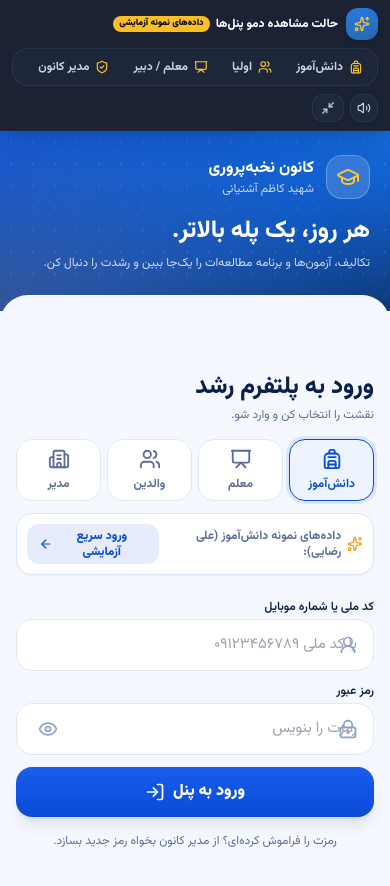
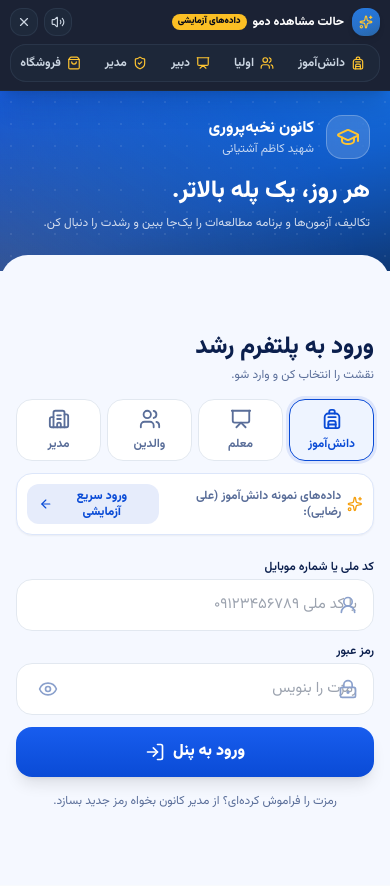
Before and after one commit to danyal1074/roshd, a Vue app in the folder frontend/: page / in a window 390 px wide. Shown: the top 886 px of the page. Built offline with nearby package versions, Linux system fonts and the light colour scheme; no server answers.

Commit message:
feat(mobile): optimize mobile demo bar, deduplicate admin dock, and enhance responsiveness

```diff
--- a/frontend/index.html
+++ b/frontend/index.html
@@ -41,7 +41,7 @@
       --ok: #10B981;
       --late: #EF4444;
     }
-    html { -webkit-tap-highlight-color: transparent; scroll-behavior: smooth; }
+    html { -webkit-tap-highlight-color: transparent; scroll-behavior: smooth; overflow-x: hidden; width: 100%; }
     body {
       font-family: 'Vazirmatn', -apple-system, BlinkMacSystemFont, 'Segoe UI', Roboto, sans-serif;
       font-size: 15px;
@@ -50,6 +50,8 @@
       color: var(--ink);
       margin: 0;
       padding: 0;
+      overflow-x: hidden;
+      width: 100%;
       -webkit-font-smoothing: antialiased;
       -moz-osx-font-smoothing: grayscale;
     }
--- a/frontend/src/App.vue
+++ b/frontend/src/App.vue
@@ -11,73 +11,92 @@
     <!-- Top Demo Presentation Control Bar (Collapsible) -->
     <header
       v-if="demoBarOpen"
-      class="no-print w-full bg-slate-900/95 backdrop-blur-md border-b border-slate-800 text-white px-3 sm:px-4 py-2 sticky top-0 z-50 shadow-xl transition-all"
+      class="no-print w-full bg-slate-900/95 backdrop-blur-md border-b border-slate-800 text-white px-2.5 sm:px-4 py-2 sticky top-0 z-50 shadow-xl transition-all overflow-hidden"
     >
-      <div class="max-w-7xl mx-auto flex flex-wrap items-center justify-between gap-2">
+      <div class="max-w-7xl mx-auto flex flex-col sm:flex-row sm:items-center justify-between gap-2">
         <!-- Brand & Mode Title -->
-        <div class="flex items-center gap-2 sm:gap-3">
-          <div class="w-8 h-8 rounded-xl brand-bg flex items-center justify-center text-sun shadow-md shrink-0">
-            <i data-lucide="sparkles" class="w-4 h-4"></i>
+        <div class="flex items-center justify-between w-full sm:w-auto">
+          <div class="flex items-center gap-2">
+            <div class="w-7 h-7 sm:w-8 sm:h-8 rounded-xl brand-bg flex items-center justify-center text-sun shadow-md shrink-0">
+              <i data-lucide="sparkles" class="w-3.5 h-3.5 sm:w-4 sm:h-4"></i>
+            </div>
+            <div class="leading-tight">
+              <div class="flex items-center gap-1.5">
+                <span class="font-extrabold text-xs sm:text-sm text-white">حالت مشاهده دمو</span>
+                <span class="inline-flex items-center px-1.5 py-0.5 rounded-full text-[9px] font-black bg-amber-400 text-slate-950">
+                  داده‌های آزمایشی
+                </span>
+              </div>
+            </div>
           </div>
-          <div class="leading-tight">
-            <div class="flex items-center gap-1.5">
-              <span class="font-extrabold text-xs sm:text-sm text-white">حالت مشاهده دمو پنل‌ها</span>
-              <span class="inline-flex items-center px-1.5 py-0.5 rounded-full text-[9px] font-black bg-amber-400 text-slate-950">
-                داده‌های نمونه آزمایشی
-              </span>
-            </div>
-            <span class="text-[10px] text-slate-400 hidden sm:inline">بررسی و تست لحظه‌ای تمام بخش‌های سامانه رشد</span>
+
+          <!-- Controls: Sound Toggle & Minimize for mobile -->
+          <div class="flex items-center gap-1.5 sm:hidden">
+            <button
+              @click="handleToggleSound"
+              class="p-1.5 rounded-xl bg-slate-800 hover:bg-slate-700 text-slate-300 hover:text-white border border-slate-700/60 transition-all text-xs cursor-pointer"
+              :title="soundActive ? 'قطع صدا' : 'فعال‌سازی افکت صدا'"
+            >
+              <i :data-lucide="soundActive ? 'volume-2' : 'volume-x'" class="w-3.5 h-3.5"></i>
+            </button>
+            <button
+              @click="demoBarOpen = false"
+              class="p-1.5 rounded-xl bg-slate-800 hover:bg-slate-700 text-slate-300 hover:text-white border border-slate-700/60 transition-all text-xs font-bold cursor-pointer"
+              title="بستن نوار"
+            >
+              <i data-lucide="x" class="w-3.5 h-3.5"></i>
+            </button>
           </div>
         </div>
 
         <!-- Role Switcher Buttons -->
-        <div class="flex items-center gap-1 bg-slate-800/90 p-1 rounded-2xl border border-slate-700/60 text-xs font-bold overflow-x-auto no-scrollbar">
+        <div class="w-full sm:w-auto max-w-full flex items-center gap-1 bg-slate-800/90 p-1 rounded-2xl border border-slate-700/60 text-xs font-bold overflow-x-auto no-scrollbar">
           <button
             @click="switchDemoView('student')"
-            :class="['px-2.5 py-1.5 rounded-xl transition-all flex items-center gap-1.5 text-xs whitespace-nowrap cursor-pointer', currentView === 'student' ? 'bg-royal text-white shadow-md' : 'text-slate-300 hover:text-white hover:bg-slate-700/50']"
+            :class="['px-2.5 py-1.5 rounded-xl transition-all flex items-center gap-1.5 text-xs whitespace-nowrap cursor-pointer shrink-0', currentView === 'student' ? 'bg-royal text-white shadow-md' : 'text-slate-300 hover:text-white hover:bg-slate-700/50']"
           >
             <i data-lucide="backpack" class="w-3.5 h-3.5 text-sun"></i>
             <span>دانش‌آموز</span>
           </button>
           <button
             @click="switchDemoView('parent')"
-            :class="['px-2.5 py-1.5 rounded-xl transition-all flex items-center gap-1.5 text-xs whitespace-nowrap cursor-pointer', currentView === 'parent' ? 'bg-royal text-white shadow-md' : 'text-slate-300 hover:text-white hover:bg-slate-700/50']"
+            :class="['px-2.5 py-1.5 rounded-xl transition-all flex items-center gap-1.5 text-xs whitespace-nowrap cursor-pointer shrink-0', currentView === 'parent' ? 'bg-royal text-white shadow-md' : 'text-slate-300 hover:text-white hover:bg-slate-700/50']"
           >
             <i data-lucide="users" class="w-3.5 h-3.5 text-sun"></i>
             <span>اولیا</span>
           </button>
           <button
             @click="switchDemoView('teacher')"
-            :class="['px-2.5 py-1.5 rounded-xl transition-all flex items-center gap-1.5 text-xs whitespace-nowrap cursor-pointer', currentView === 'teacher' ? 'bg-royal text-white shadow-md' : 'text-slate-300 hover:text-white hover:bg-slate-700/50']"
+            :class="['px-2.5 py-1.5 rounded-xl transition-all flex items-center gap-1.5 text-xs whitespace-nowrap cursor-pointer shrink-0', currentView === 'teacher' ? 'bg-royal text-white shadow-md' : 'text-slate-300 hover:text-white hover:bg-slate-700/50']"
           >
             <i data-lucide="presentation" class="w-3.5 h-3.5 text-sun"></i>
-            <span>معلم / دبیر</span>
+            <span>دبیر</span>
           </button>
           <button
             @click="switchDemoView('admin')"
-            :class="['px-2.5 py-1.5 rounded-xl transition-all flex items-center gap-1.5 text-xs whitespace-nowrap cursor-pointer', currentView === 'admin' ? 'bg-royal text-white shadow-md' : 'text-slate-300 hover:text-white hover:bg-slate-700/50']"
+            :class="['px-2.5 py-1.5 rounded-xl transition-all flex items-center gap-1.5 text-xs whitespace-nowrap cursor-pointer shrink-0', currentView === 'admin' ? 'bg-royal text-white shadow-md' : 'text-slate-300 hover:text-white hover:bg-slate-700/50']"
           >
             <i data-lucide="shield-check" class="w-3.5 h-3.5 text-sun"></i>
-            <span>مدیر کانون</span>
+            <span>مدیر</span>
           </button>
           <button
             @click="switchDemoView('store')"
-            :class="['px-2.5 py-1.5 rounded-xl transition-all flex items-center gap-1.5 text-xs whitespace-nowrap cursor-pointer', currentView === 'store' ? 'bg-royal text-white shadow-md' : 'text-slate-300 hover:text-white hover:bg-slate-700/50']"
+            :class="['px-2.5 py-1.5 rounded-xl transition-all flex items-center gap-1.5 text-xs whitespace-nowrap cursor-pointer shrink-0', currentView === 'store' ? 'bg-royal text-white shadow-md' : 'text-slate-300 hover:text-white hover:bg-slate-700/50']"
           >
             <i data-lucide="shopping-bag" class="w-3.5 h-3.5 text-sun"></i>
             <span>فروشگاه</span>
           </button>
           <button
             @click="switchDemoView('login')"
-            :class="['px-2.5 py-1.5 rounded-xl transition-all flex items-center gap-1.5 text-xs whitespace-nowrap cursor-pointer', currentView === 'login' ? 'bg-royal text-white shadow-md' : 'text-slate-300 hover:text-white hover:bg-slate-700/50']"
+            :class="['px-2.5 py-1.5 rounded-xl transition-all flex items-center gap-1.5 text-xs whitespace-nowrap cursor-pointer shrink-0', currentView === 'login' ? 'bg-royal text-white shadow-md' : 'text-slate-300 hover:text-white hover:bg-slate-700/50']"
           >
             <i data-lucide="log-in" class="w-3.5 h-3.5 text-sun"></i>
-            <span>صفحه ورود</span>
+            <span>ورود</span>
           </button>
         </div>
 
-        <!-- Controls: Sound Toggle & Minimize -->
-        <div class="flex items-center gap-1.5">
+        <!-- Controls: Desktop Sound Toggle & Minimize -->
+        <div class="hidden sm:flex items-center gap-1.5">
           <button
             @click="handleToggleSound"
             class="p-1.5 rounded-xl bg-slate-800 hover:bg-slate-700 text-slate-300 hover:text-white border border-slate-700/60 transition-all text-xs cursor-pointer"
@@ -92,7 +111,7 @@
             title="بستن نوار بالای صفحه"
           >
             <i data-lucide="minimize-2" class="w-3.5 h-3.5"></i>
-            <span class="hidden sm:inline">مخفی کردن نوار</span>
+            <span>مخفی</span>
           </button>
         </div>
       </div>
--- a/frontend/src/components/AdminPanel.vue
+++ b/frontend/src/components/AdminPanel.vue
@@ -674,22 +674,6 @@
       </main>
     </div>
 
-    <!-- Mobile Bottom Dock -->
-    <nav class="lg:hidden dock fixed bottom-0 inset-x-0 z-30 bg-white/95 backdrop-blur border-t border-line pb-[env(safe-area-inset-bottom)]" aria-label="منوی اصلی">
-      <div class="grid grid-cols-5">
-        <button
-          v-for="item in navItems.slice(0, 5)"
-          :key="item.key"
-          @click="activeTab = item.key"
-          :aria-current="activeTab === item.key ? 'page' : undefined"
-          class="dock-item"
-        >
-          <i :data-lucide="item.icon"></i>
-          <span class="text-[11px]">{{ item.label }}</span>
-        </button>
-      </div>
-    </nav>
-
     <!-- ================= MODALS ================= -->
     <!-- Student Registration Modal -->
     <div v-if="openRegModal" class="fixed inset-0 z-[60] bg-ink/60 backdrop-blur-sm flex items-end sm:items-center justify-center p-0 sm:p-4">
--- a/frontend/src/components/StoreView.vue
+++ b/frontend/src/components/StoreView.vue
@@ -38,11 +38,12 @@
           <!-- Back Button -->
           <button
             @click="$emit('back')"
-            class="h-11 px-3.5 rounded-2xl bg-[#E8F0FF] text-royal flex items-center gap-1.5 font-bold text-xs hover:bg-royal hover:text-white transition-all border-none cursor-pointer"
+            class="h-11 px-3 sm:px-3.5 rounded-2xl bg-[#E8F0FF] text-royal flex items-center gap-1.5 font-bold text-xs hover:bg-royal hover:text-white transition-all border-none cursor-pointer"
             title="بازگشت به پنل کاربری"
           >
             <i data-lucide="arrow-right" class="w-4 h-4"></i>
-            <span>بازگشت به پنل</span>
+            <span class="hidden sm:inline">بازگشت به پنل</span>
+            <span class="sm:hidden">بازگشت</span>
           </button>
 
           <!-- Cart Button -->
```
